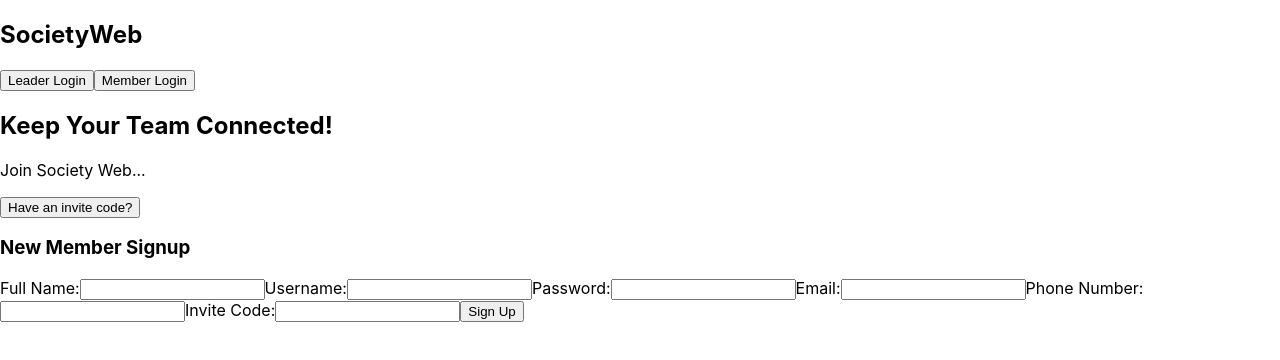
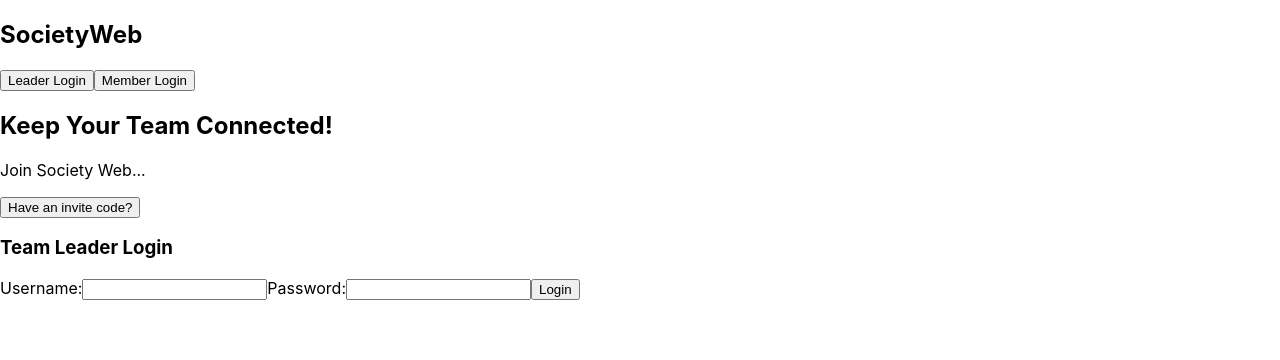
Before and after one commit to Nathan3p0/societyweb-client, a React (Create React App) app: page / in a window 1280 px wide. Shown: the top 360 px of the page. Built offline with nearby package versions, Linux system fonts and the light colour scheme.

Commit message:
added login for both leaders and members

```diff
--- a/src/components/App/App.js
+++ b/src/components/App/App.js
@@ -26,7 +26,7 @@ class App extends Component {
       <div className='App'>
         <MainNav toggleLeader={this.handleLeaderLoginToggle} />
         <Switch>
-          <PublicOnlyRoute path={'/'} component={LandingPage} />
+          <PublicOnlyRoute exact path={'/'} component={LandingPage} />
           <PrivateRoute path={'/admin'} component={AdminDashboard} />
         </Switch>
       </div>
--- a/src/components/Header/Header.js
+++ b/src/components/Header/Header.js
@@ -3,13 +3,13 @@ import LeaderLogin from '../LeaderLogin/LeaderLogin';
 import MemberLogin from '../MemberLogin/MemberLogin';
 import NewMemberSignUp from '../NewMemberSignUpForm/NewMemberSignUp'
 
-const Header = () => {
+const Header = (props) => {
     return (
         <header>
             <h2>Keep Your Team Connected!</h2>
             <p>Join Society Web...</p>
             <button>Have an invite code?</button>
-            <NewMemberSignUp />
+            <LeaderLogin leaderLoginSuccess={props.leaderLoginSuccess} memberLoginSuccess={props.memberLoginSuccess} />
         </header>
     );
 }
--- a/src/components/LeaderLogin/LeaderLogin.js
+++ b/src/components/LeaderLogin/LeaderLogin.js
@@ -1,9 +1,46 @@
-import React from 'react';
+import React, { Component } from 'react';
+import AuthApiService from '../../services/auth-api-service';
 
-const LeaderLogin = () => {
+class LeaderLogin extends Component {
+    static defaultProps = {
+        leaderLoginSuccess: () => { }
+    }
+
+    state = {
+        error: null
+    }
+
+    handleLeaderLoginSubmit = (e) => {
+        e.preventDefault();
+        this.setState({
+            error: null
+        });
+
+        const { username, password } = e.target;
+
+        AuthApiService.postLogin({
+            username: username.value,
+            password: password.value
+        })
+            .then(res => {
+                console.log(res)
+                username.value = '';
+                password.value = '';
+                this.props.leaderLoginSuccess();
+            })
+            .catch(res => {
+                this.setState({
+                    error: res.error
+                })
+            })
+    }
+
+    render() {
+        const { error } = this.state;
         return (
-        <form>
+            <form onSubmit={this.handleLeaderLoginSubmit}>
                 <h3>Team Leader Login</h3>
+                {error && <p>{error}</p>}
                 <label htmlFor="username">Username:</label>
                 <input type="text" name="username" id="username" required />
                 <label htmlFor="password">Password:</label>
@@ -12,5 +49,6 @@ const LeaderLogin = () => {
             </form>
         );
     }
+}
 
 export default LeaderLogin;
--- a/src/components/MainNav/MainNav.js
+++ b/src/components/MainNav/MainNav.js
@@ -3,6 +3,10 @@ import TokenService from '../../services/token-service';
 
 class MainNav extends Component {
     state = {}
+
+    handleLogout = () => {
+        TokenService.clearAuthToken();
+    }
 
     renderLoginLink = () => {
         return (
@@ -16,7 +20,7 @@ class MainNav extends Component {
     renderLogoutLink = () => {
         return (
             < div className="Main__nav-logout" >
-                <button>Logout</button>
+                <button onClick={this.handleLogout}>Logout</button>
             </div >
         )
     }
--- a/src/components/MemberLogin/MemberLogin.js
+++ b/src/components/MemberLogin/MemberLogin.js
@@ -1,8 +1,42 @@
-import React from 'react';
+import React, { Component } from 'react';
 
-const MemberLogin = () => {
+class MemberLogin extends Component {
+    static defaultProps = {
+        memberLoginSuccess: () => { }
+    }
+
+    state = {
+        error: null
+    }
+
+    handleMemberLoginSubmit = (e) => {
+        e.preventDefault();
+        this.setState({
+            error: null
+        });
+
+        const { username, password } = e.target;
+
+        AuthApiService.postLogin({
+            username: username.value,
+            password: password.value
+        })
+            .then(res => {
+                console.log(res)
+                username.value = '';
+                password.value = '';
+                this.props.memberLoginSuccess();
+            })
+            .catch(res => {
+                this.setState({
+                    error: res.error
+                })
+            })
+    }
+
+    render() {
         return (
-        <form>
+            <form onSubmit={this.handleMemberLoginSubmit}>
                 <h3>Team Member Login</h3>
                 <label htmlFor="username">Username:</label>
                 <input type="text" name="username" id="username" required />
@@ -12,5 +46,6 @@ const MemberLogin = () => {
             </form>
         );
     }
+}
 
 export default MemberLogin;
--- a/src/routes/LandingPage/LandingPage.js
+++ b/src/routes/LandingPage/LandingPage.js
@@ -2,15 +2,27 @@ import React, { Component } from 'react';
 import Header from '../../components/Header/Header';
 
 class LandingPage extends Component {
-    constructor(props) {
-        super(props);
-        this.state = {}
+
+    state = {
+
     }
+
+    handleLeaderLoginSuccess = (id) => {
+        const { location, history } = this.props;
+        const destination = (location.state || {}).from || `/admin/${id}`;
+        history.push(destination);
+    }
+
+    handleMemberLoginSuccess = (id) => {
+        const { location, history } = this.props;
+        const destination = (location.state || {}).from || `/member/${id}`;
+        history.push(destination);
+    }
+
     render() {
-        console.log(this.props)
         return (
             <>
-                <Header />
+                <Header leaderLoginSuccess={this.handleLeaderLoginSuccess} memberLoginSuccess={this.handleMemberLoginSuccess} />
             </>
         );
     }
```
Lines whose indentation alone changed are shown as unchanged.
